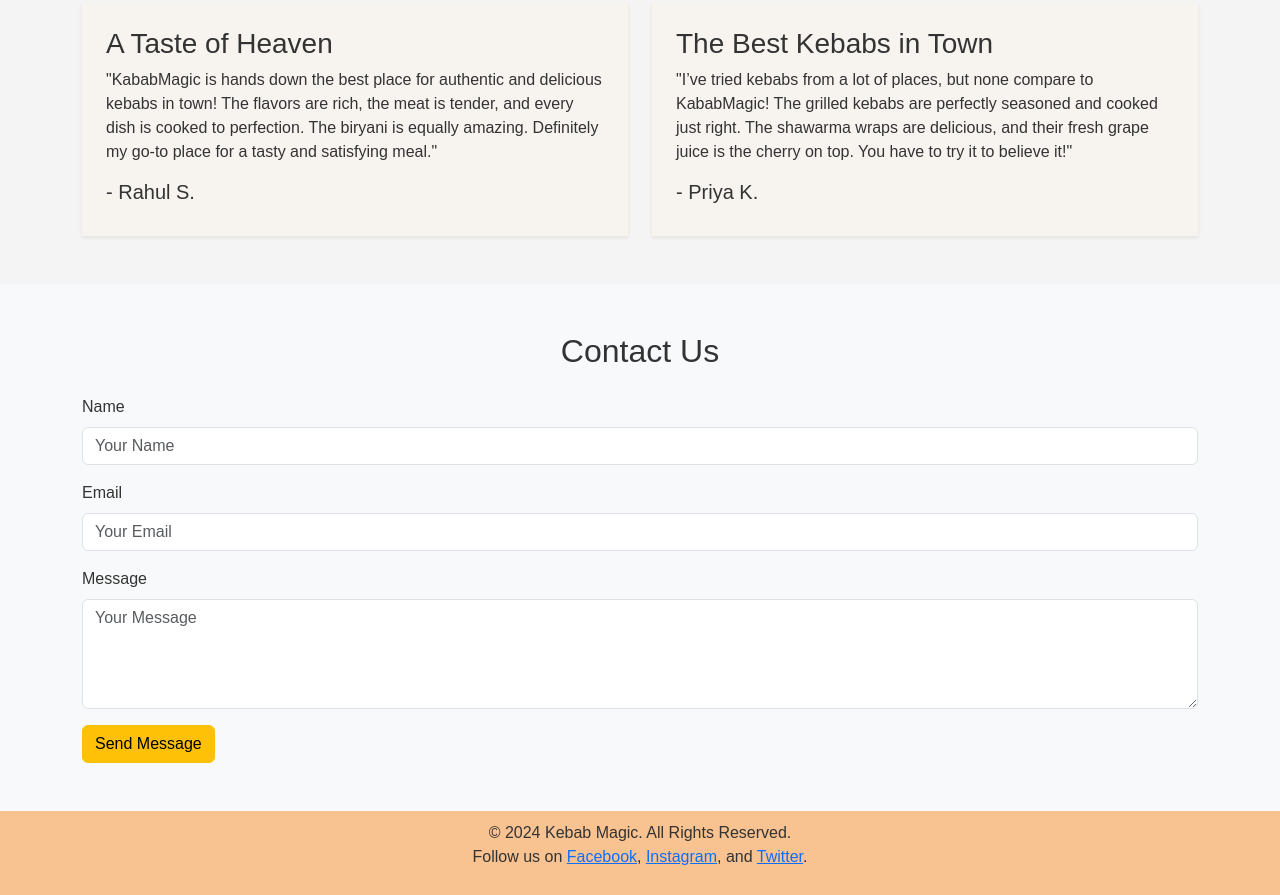
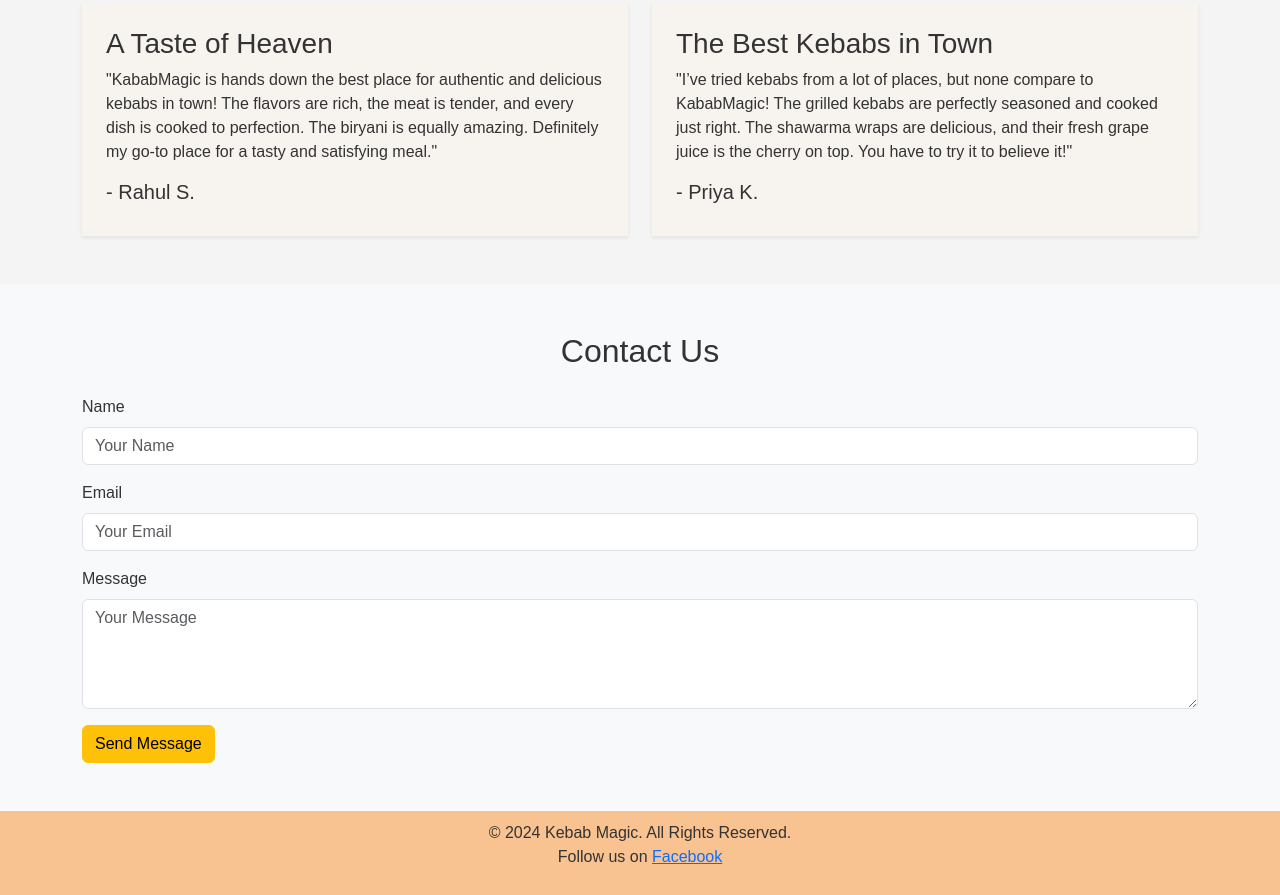
Before and after one commit to Murali-Putta/kababmagic-website, a website: page index.html in a window 1280 px wide. Shown: the part 1539-2434 px from the top of the page. Drawn offline with nearby package versions, Linux system fonts and the light colour scheme.

Commit message:
Resolved merge conflicts

```diff
--- a/index.html
+++ b/index.html
@@ -149,8 +149,7 @@
       <p>
         © 2024 Kebab Magic. All Rights Reserved. <br />
         Follow us on
-        <a href="#">Facebook</a>, <a href="#">Instagram</a>, and
-        <a href="#">Twitter</a>.
+        <a href="https://wa.me/918861688759?text=" target="_blank">Facebook</a>
       </p>
     </footer>
 
```
